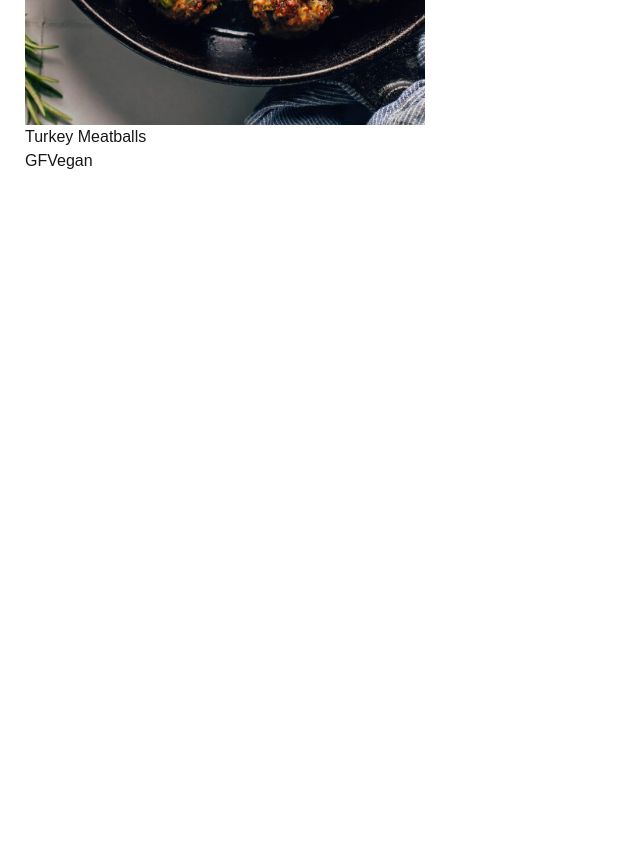
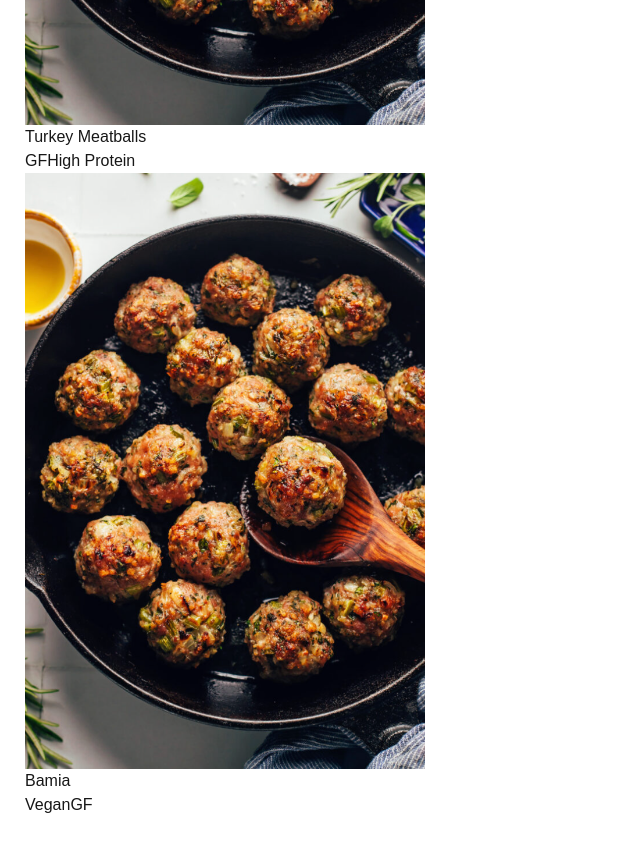
Before and after one commit to monicakrystal/foodplanner, a Next.js app: page /recipes in a window 1280 px wide. Shown: the part 680-1527 px from the top of the page, without its empty margins (0-640 px from the left). Before the commit the page ends 883 px from the top, so only its background shows below. Built offline with nearby package versions, Linux system fonts and the light colour scheme.

Commit message:
added example recipe data and passing props into RecipeThumbnail component

```diff
--- a/app/recipes/page.tsx
+++ b/app/recipes/page.tsx
@@ -1,17 +1,38 @@
 import RecipeThumbnail from "../../components/RecipeThumbnail/RecipeThumbnail"
 import styles from "./pages.module.css"
 
-
+const exampleRecipes = [
+  {
+    id: 1,
+    title: "Turkey Meatballs",
+    imageSrc: "/Meatballs.png",
+    labels: ["GF", "High Protein"],
+  },
+  {
+    id: 2,
+    title: "Bamia",
+    imageSrc: "/Meatballs.png",
+    labels: ["Vegan", "GF"],
+  },
+];
 
 const Page = () => {
   return (
     <div className={styles.container}>
+
+
       <div className={styles.topText}>
         <h1>Recipes</h1>
       </div>
+
       <div className={styles.recipesContainer}>
 
-      <RecipeThumbnail/>
+      {exampleRecipes.map((recipe) => (
+
+        <RecipeThumbnail key={recipe.id} title={recipe.title}
+    imageSrc={recipe.imageSrc}
+    labels={recipe.labels}/>
+        ))}
       </div>
     </div>
   )
--- a/components/RecipeThumbnail/RecipeThumbnail.module.css
+++ b/components/RecipeThumbnail/RecipeThumbnail.module.css
@@ -0,0 +1,5 @@
+.thumbnailDetails {
+    display: flex;
+    flex-direction: column;
+
+}
--- a/components/RecipeThumbnail/RecipeThumbnail.tsx
+++ b/components/RecipeThumbnail/RecipeThumbnail.tsx
@@ -8,11 +8,11 @@ import styles from "./RecipeThumbnail.module.css"
   - Displays a static recipe card with an image, title, and dietary labels.
 
   Current State:
-  - Hard-coded  example content (image + labels).
-  - No props yet — temporary version while building the recipes page.
+  - Now accepts props for title, image, and labels.
+  - Content is no longer hard-coded.
+  - fake example data for now
 
   Future Improvements:
-  - Accept props: { imageSrc, title, labels }.
   - Wrap with <Link> to navigate to /recipes/[slug].
   - Add hover styling and reusable card layout.
 
@@ -21,23 +21,37 @@ import styles from "./RecipeThumbnail.module.css"
   - Styling comes from RecipeThumbnail.module.css.
 */
 
-const RecipeThumbnail = () => {
+type RecipeThumbnailProps = {
+
+  title: string;
+  imageSrc: string;
+  labels: string[];
+};
+
+const RecipeThumbnail = ({ title, imageSrc, labels}: RecipeThumbnailProps) => {
   return (
-    <div>
+  <div className={styles.container}>
       <Image
-        src="/Meatballs.png"
+        src={imageSrc}
         alt="Meatballs"
         width={400}
         height={300}
       />
 
-      <h3>Turkey Meatballs</h3>
+    <div className={styles.thumbnailDetails}>
+
+    <div className={styles.title}>
+      <h3>{title}</h3>
+    </div>
 
       <div className={styles.labels}>
-        <span>GF</span>
-        <span>Vegan</span>
+     {labels.map(label => <span key={label}>{label}</span>)}
       </div>
-    </div>
+
+     </div>
+
+  </div>
+
   )
 }
 
```
